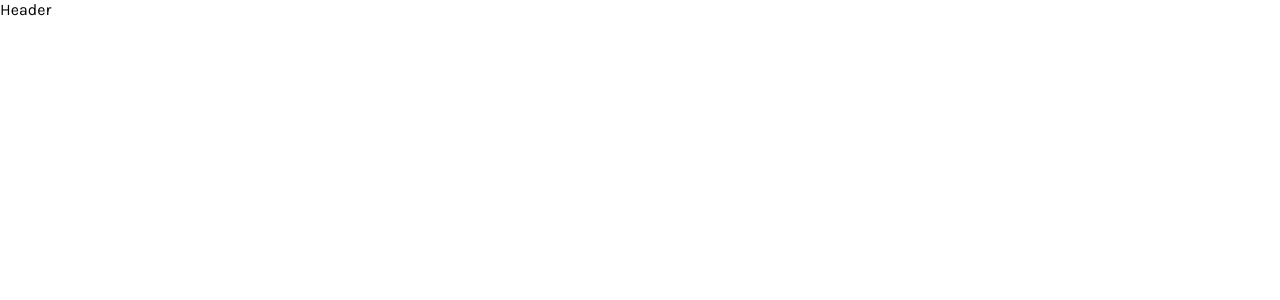
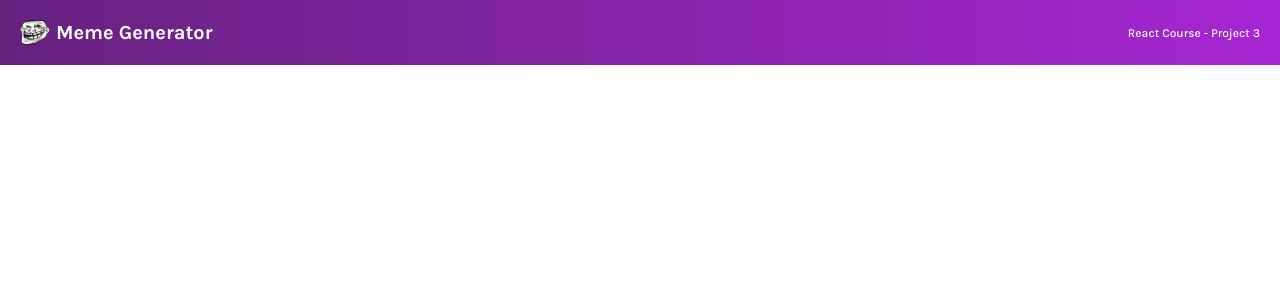
Before and after one commit to sonolibero/meme-generator, a React app: page / in a window 1280 px wide. Shown: the top 300 px of the page. Built offline with nearby package versions, Linux system fonts and the light colour scheme.

Commit message:
header comp

```diff
--- a/App.js
+++ b/App.js
@@ -1,8 +1,10 @@
-import React from "react";
-import Header from "./Header";
+import React from "react"
+import Header from "./components/Header"
 
 export default function App() {
     return (
-        <Header />
+        <div>
+            <Header />
+        </div>
     )
 }
--- a/Header.js
+++ /dev/null
@@ -1,7 +0,0 @@
-import React from "react";
-
-export default function Header() {
-    return (
-        <div>Header</div>
-    )
-}
--- /dev/null
+++ b/components/Header.js
@@ -0,0 +1,14 @@
+import React from "react"
+
+export default function Header() {
+    return (
+        <header className="header">
+            <img
+                src="./images/troll-face.png"
+                className="header--image"
+            />
+            <h2 className="header--title">Meme Generator</h2>
+            <h4 className="header--project">React Course - Project 3</h4>
+        </header>
+    )
+}
--- a/style.css
+++ b/style.css
@@ -6,3 +6,27 @@
     font-family: "Karla", sans-serif;
     margin: 0;
 }
+
+.header {
+    display: flex;
+    align-items: center;
+    height: 65px;
+    background: linear-gradient(90deg, #672280 1.18%, #A626D3 100%);
+    color: white;
+    padding: 20px;
+}
+
+.header--image {
+    height: 100%;
+    margin-right: 6px;
+}
+
+.header--title {
+    font-size: 1.25rem;
+    margin-right: auto;
+}
+
+.header--project {
+    font-size: 0.75rem;
+    font-weight: 500;
+}
```
